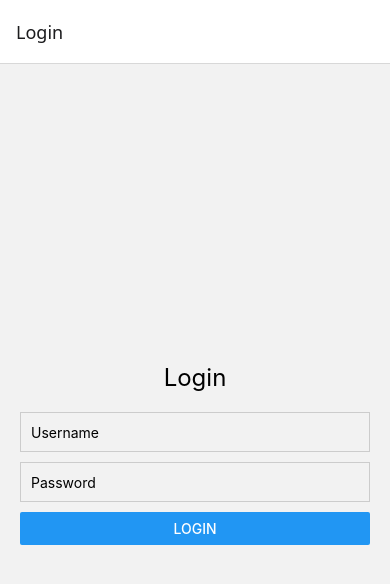
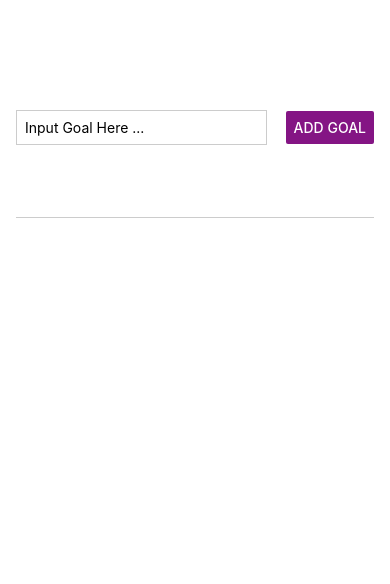
Before and after one commit to mohitcnsia/apprec8, a React Native app: screen / in a window 390 px wide. Shown: the top 584 px of the page. Built offline with nearby package versions, Linux system fonts and the light colour scheme.

Commit message:
Goals App - Initial commit

```diff
--- a/App.js
+++ b/App.js
@@ -1,7 +1,97 @@
 // App.js
-import React from "react";
+import React, { useState } from "react";
 import Navigation from "./src/navigation/Navigation";
+import {
+  ScrollView,
+  View,
+  TextInput,
+  Button,
+  StyleSheet,
+  FlatList,
+  Text,
+} from "react-native";
 
 export default function App() {
-  return <Navigation />;
+  const [enteredGoalText, setEnteredGoalText] = useState("");
+  const [courseGoals, setCourseGoals] = useState([]);
+
+  function addGoalHandler() {
+    setCourseGoals((currentCourseGoals) => [
+      ...currentCourseGoals,
+      { text: enteredGoalText, id: Math.random().toString() },
+    ]);
+  }
+
+  function goalInputHandler(enteredText) {
+    console.log(enteredText);
+    setEnteredGoalText(enteredText);
+  }
+
+  return (
+    <View style={styles.appContainer}>
+      <View style={styles.inputContainer}>
+        <TextInput
+          style={styles.textInput}
+          placeholder="Input Goal Here ..."
+          onChangeText={goalInputHandler}
+        />
+        <Button title="Add Goal" color="#841584" onPress={addGoalHandler} />
+      </View>
+      <View style={styles.goalsContainer}>
+        <FlatList
+          data={courseGoals}
+          renderItem={(itemData) => {
+            return (
+              <View style={styles.goalItem}>
+                <Text style={styles.goalText}>{itemData.item.text}</Text>
+              </View>
+            );
+          }}
+          keyExtractor={(item, index) => {
+            return item.id;
+          }}
+          alwaysBounceVertical={false}
+        />
+      </View>
+    </View>
+  );
 }
+
+const styles = StyleSheet.create({
+  appContainer: {
+    flex: 1,
+    paddingTop: 50,
+    paddingHorizontal: 16,
+  },
+  inputContainer: {
+    flex: 1,
+    flexDirection: "row",
+    justifyContent: "space-between",
+    alignItems: "center",
+    paddingBottom: 12,
+    marginBottom: 8,
+    borderBottomWidth: 1,
+    borderBottomColor: "#cccccc",
+  },
+  textInput: {
+    borderWidth: 1,
+    borderColor: "#cccccc",
+    width: "70%",
+    marginRight: 8,
+    padding: 8,
+  },
+  goalsContainer: {
+    flex: 4,
+  },
+  goalItem: {
+    backgroundColor: "#660066",
+    fontWeight: "500",
+    borderWidth: 1,
+    borderRadius: 10,
+    padding: 4,
+    marginBottom: 3,
+  },
+  goalText: {
+    color: "white",
+  },
+});
--- a/src/navigation/Navigation.js
+++ /dev/null
@@ -1,23 +0,0 @@
-// src/navigation/Navigation.js
-import React from "react";
-import { NavigationContainer } from "@react-navigation/native";
-import { createStackNavigator } from "@react-navigation/stack";
-import LoginScreen from "../screens/LoginScreen";
-import QuizScreen from "../screens/QuizScreen";
-import StatsScreen from "../screens/StatsScreen";
-
-const Stack = createStackNavigator();
-
-const Navigation = () => {
-  return (
-    <NavigationContainer>
-      <Stack.Navigator initialRouteName="Login">
-        <Stack.Screen name="Login" component={LoginScreen} />
-        <Stack.Screen name="Quiz" component={QuizScreen} />
-        <Stack.Screen name="Stats" component={StatsScreen} />
-      </Stack.Navigator>
-    </NavigationContainer>
-  );
-};
-
-export default Navigation;
--- a/src/screens/LoginScreen.js
+++ /dev/null
@@ -1,60 +0,0 @@
-// src/screens/LoginScreen.js
-import React, { useState } from "react";
-import { View, TextInput, Button, StyleSheet, Text } from "react-native";
-import AsyncStorage from "@react-native-async-storage/async-storage";
-
-const LoginScreen = ({ navigation }) => {
-  const [username, setUsername] = useState("");
-  const [password, setPassword] = useState("");
-
-  const handleLogin = async () => {
-    if (username && password) {
-      await AsyncStorage.setItem("username", username);
-      navigation.navigate("Quiz");
-    } else {
-      alert("Please fill in both fields");
-    }
-  };
-
-  return (
-    <View style={styles.container}>
-      <Text style={styles.header}>Login</Text>
-      <TextInput
-        style={styles.input}
-        placeholder="Username"
-        value={username}
-        onChangeText={setUsername}
-      />
-      <TextInput
-        style={styles.input}
-        placeholder="Password"
-        secureTextEntry
-        value={password}
-        onChangeText={setPassword}
-      />
-      <Button title="Login" onPress={handleLogin} />
-    </View>
-  );
-};
-
-const styles = StyleSheet.create({
-  container: {
-    flex: 1,
-    justifyContent: "center",
-    padding: 20,
-  },
-  header: {
-    fontSize: 24,
-    marginBottom: 20,
-    textAlign: "center",
-  },
-  input: {
-    height: 40,
-    borderColor: "#ccc",
-    borderWidth: 1,
-    marginBottom: 10,
-    paddingHorizontal: 10,
-  },
-});
-
-export default LoginScreen;
--- a/src/screens/QuizScreen.js
+++ /dev/null
@@ -1,58 +0,0 @@
-// src/screens/QuizScreen.js
-import React, { useState, useEffect } from "react";
-import { View, Text, Button, StyleSheet } from "react-native";
-
-const QuizScreen = ({ navigation }) => {
-  const [questionIndex, setQuestionIndex] = useState(0);
-  const [score, setScore] = useState(0);
-  const [questions, setQuestions] = useState([
-    {
-      question: "What is 2 + 2?",
-      options: ["3", "4", "5"],
-      answer: "4",
-    },
-    {
-      question: "What is the capital of France?",
-      options: ["London", "Berlin", "Paris"],
-      answer: "Paris",
-    },
-  ]);
-
-  const handleAnswer = (answer) => {
-    if (answer === questions[questionIndex].answer) {
-      setScore(score + 1);
-    }
-    if (questionIndex < questions.length - 1) {
-      setQuestionIndex(questionIndex + 1);
-    } else {
-      navigation.navigate("Stats", { score, totalQuestions: questions.length });
-    }
-  };
-
-  return (
-    <View style={styles.container}>
-      <Text style={styles.question}>{questions[questionIndex].question}</Text>
-      {questions[questionIndex].options.map((option, index) => (
-        <Button
-          key={index}
-          title={option}
-          onPress={() => handleAnswer(option)}
-        />
-      ))}
-    </View>
-  );
-};
-
-const styles = StyleSheet.create({
-  container: {
-    flex: 1,
-    justifyContent: "center",
-    padding: 20,
-  },
-  question: {
-    fontSize: 24,
-    marginBottom: 20,
-  },
-});
-
-export default QuizScreen;
--- a/src/screens/StatsScreen.js
+++ /dev/null
@@ -1,50 +0,0 @@
-// src/screens/StatsScreen.js
-import React, { useState, useEffect } from "react";
-import { View, Text, Button, StyleSheet } from "react-native";
-import AsyncStorage from "@react-native-async-storage/async-storage";
-
-const StatsScreen = ({ route, navigation }) => {
-  const [username, setUsername] = useState("");
-  const { score, totalQuestions } = route.params;
-
-  useEffect(() => {
-    const getUsername = async () => {
-      const storedUsername = await AsyncStorage.getItem("username");
-      if (storedUsername) {
-        setUsername(storedUsername);
-      }
-    };
-    getUsername();
-  }, []);
-
-  return (
-    <View style={styles.container}>
-      <Text style={styles.header}>Quiz Stats</Text>
-      <Text style={styles.text}>Hello, {username}!</Text>
-      <Text style={styles.text}>
-        You scored {score} out of {totalQuestions}.
-      </Text>
-      <Button title="Go Back" onPress={() => navigation.navigate("Quiz")} />
-    </View>
-  );
-};
-
-const styles = StyleSheet.create({
-  container: {
-    flex: 1,
-    justifyContent: "center",
-    padding: 20,
-  },
-  header: {
-    fontSize: 24,
-    marginBottom: 20,
-    textAlign: "center",
-  },
-  text: {
-    fontSize: 18,
-    marginBottom: 10,
-    textAlign: "center",
-  },
-});
-
-export default StatsScreen;
```
Also changed, not shown: src/screens/Drawer.js (deleted, +0 -44 lines).
